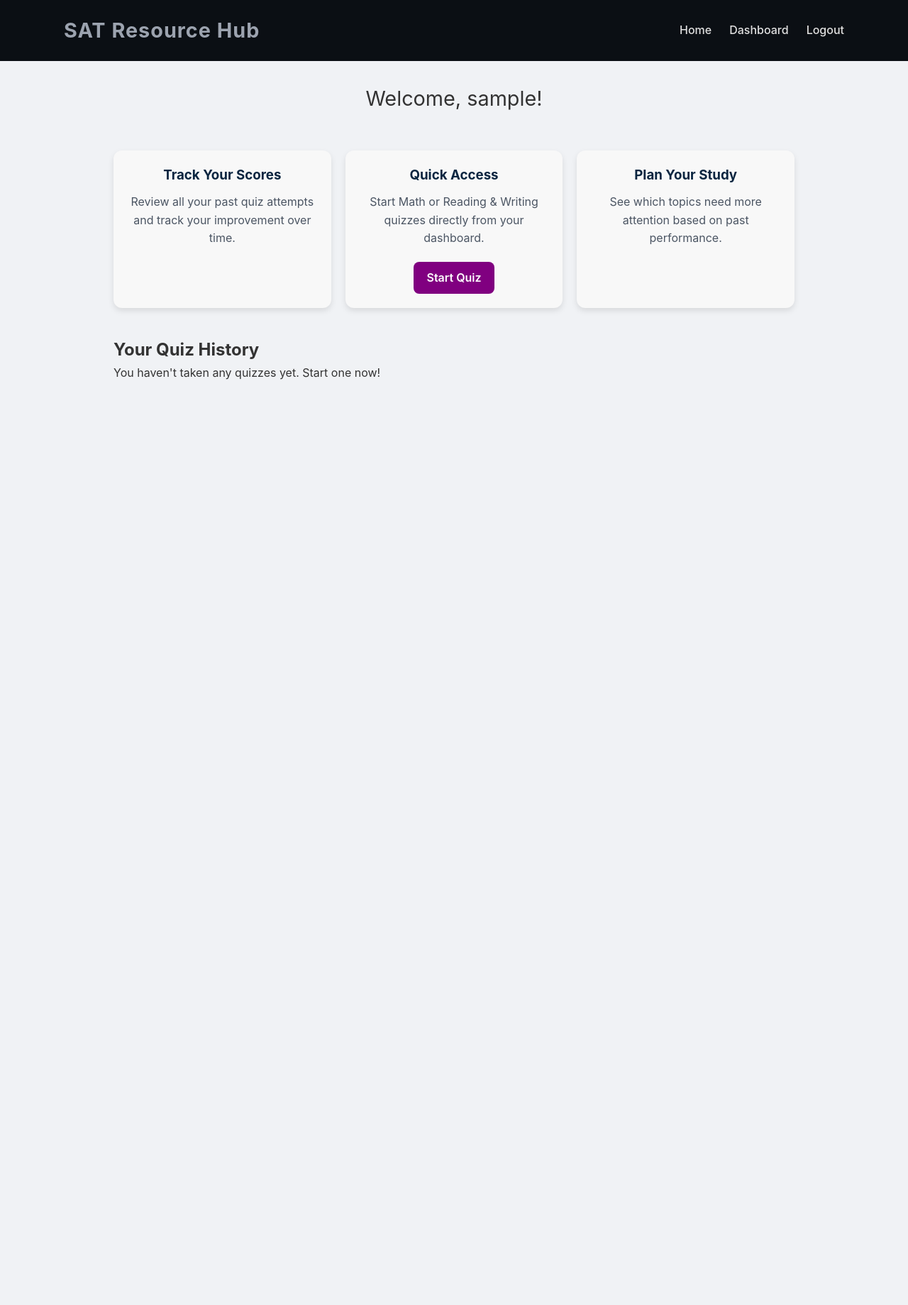
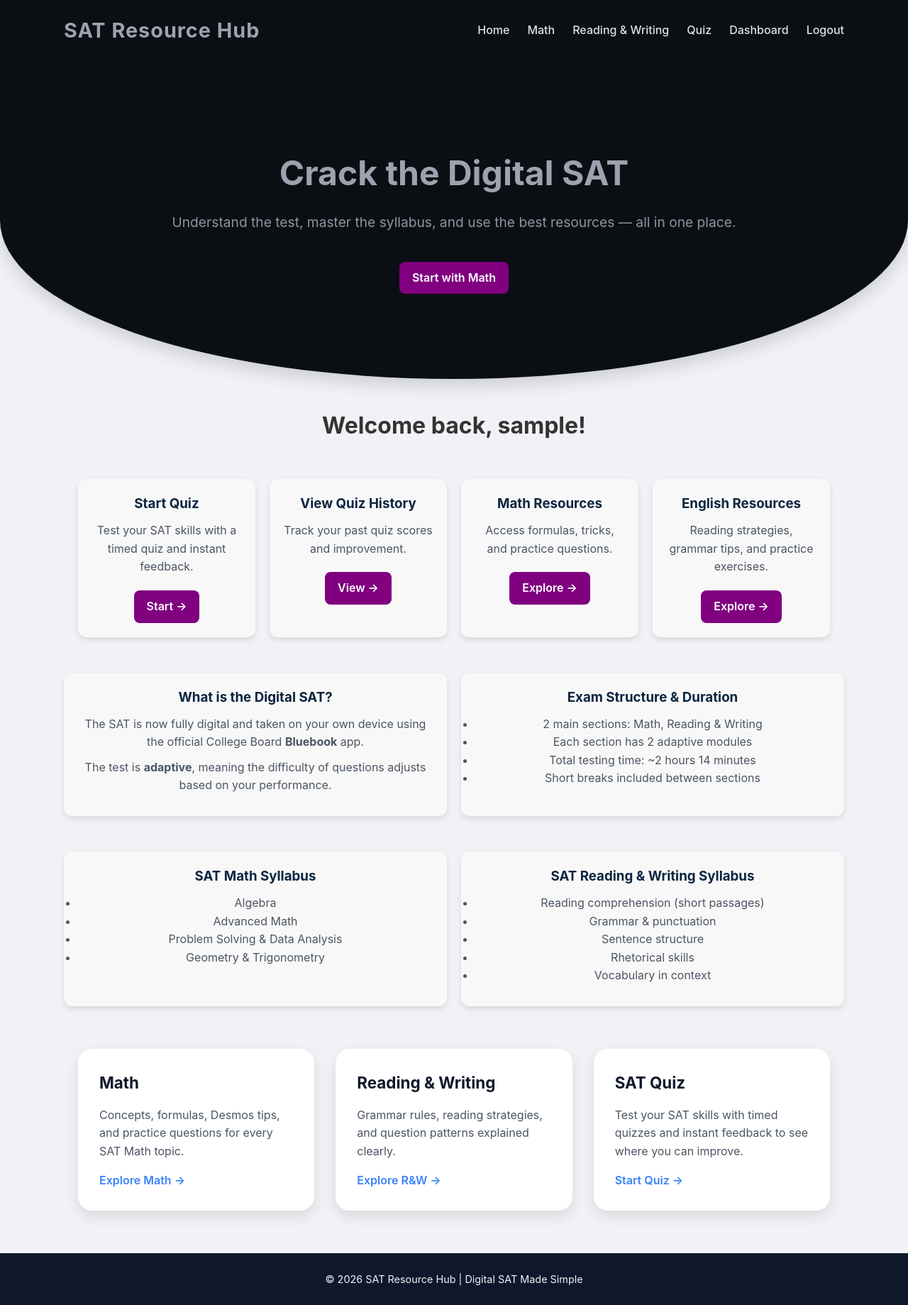
Before and after one commit to Naman-0000/Naman-0000.github.io, a Flask app: page /dashboard in a window 1280 px wide. Shown: the whole page at 71% size. Before the commit the page ends 535 px from the top, so only its background shows below. Run offline with Flask 3, Linux system fonts and the light colour scheme; the visitor is signed in with stand-in values (Sample User, id 1); some libraries are stand-ins or nearby versions.

Commit message:
Update dashboard.html

```diff
--- a/templates/dashboard.html
+++ b/templates/dashboard.html
@@ -3,16 +3,17 @@
 <head>
   <meta charset="UTF-8">
   <meta name="viewport" content="width=device-width, initial-scale=1.0">
-  <title>Dashboard - SAT Resource Hub</title>
+  <title>SAT Resource Hub</title>
   <link rel="stylesheet" href="{{ url_for('static', filename='style.css') }}">
   <style>
-    .dashboard-container {
-      max-width: 1000px;
-      margin: 30px auto;
+    /* Dashboard preview / floating cards */
+    .dashboard-preview {
+      max-width: 1100px;
+      margin: 40px auto;
       padding: 0 20px;
     }
-    .welcome {
-      font-size: 1.8rem;
+    .dashboard-preview h2 {
+      font-size: 2rem;
       margin-bottom: 20px;
       text-align: center;
     }
@@ -23,7 +24,7 @@
       margin-bottom: 40px;
     }
     .card {
-      flex: 1 1 calc(33% - 20px);
+      flex: 1 1 calc(25% - 20px);
       background-color: #f8f8f8;
       padding: 20px;
       border-radius: 12px;
@@ -42,20 +43,6 @@
       border-radius: 8px;
       margin-top: 10px;
     }
-    table {
-      width: 100%;
-      border-collapse: collapse;
-      margin-top: 20px;
-    }
-    th, td {
-      border: 1px solid #ddd;
-      padding: 12px;
-      text-align: center;
-    }
-    th {
-      background-color: #800080;
-      color: white;
-    }
   </style>
 </head>
 <body>
@@ -65,56 +52,140 @@
     <nav>
       <h1>SAT Resource Hub</h1>
       <ul>
-        <li><a href="{{ url_for('home') }}">Home</a></li>
-        <li><a href="{{ url_for('dashboard') }}" class="active">Dashboard</a></li>
-        <li><a href="{{ url_for('logout') }}">Logout</a></li>
+        <li><a href="{{ url_for('home') }}" class="active">Home</a></li>
+        <li><a href="{{ url_for('math') }}">Math</a></li>
+        <li><a href="{{ url_for('english') }}">Reading & Writing</a></li>
+        <li><a href="{{ url_for('quiz') }}">Quiz</a></li>
+        {% if session.username %}
+          <li><a href="{{ url_for('dashboard') }}">Dashboard</a></li>
+          <li><a href="{{ url_for('logout') }}">Logout</a></li>
+        {% else %}
+          <li><a href="{{ url_for('login') }}">Login</a></li>
+          <li><a href="{{ url_for('register') }}">Register</a></li>
+        {% endif %}
       </ul>
     </nav>
   </header>
 
-  <div class="dashboard-container">
-    <div class="welcome">
-      Welcome, {{ session['username'] }}!
+  <!-- HERO -->
+  <section class="hero">
+    <h2>Crack the Digital SAT</h2>
+    <p>Understand the test, master the syllabus, and use the best resources — all in one place.</p>
+    <a href="{{ url_for('math') }}" class="btn">Start with Math</a>
+  </section>
+
+  <!-- Dashboard Preview for Logged-in Users -->
+  {% if session.username %}
+  <section class="dashboard-preview">
+    <h2>Welcome back, {{ session.username }}!</h2>
+    <div class="cards-section">
+      <div class="card">
+        <h3>Start Quiz</h3>
+        <p>Test your SAT skills with a timed quiz and instant feedback.</p>
+        <a href="{{ url_for('quiz_options') }}" class="btn">Start →</a>
+      </div>
+      <div class="card">
+        <h3>View Quiz History</h3>
+        <p>Track your past quiz scores and improvement.</p>
+        <a href="{{ url_for('dashboard') }}" class="btn">View →</a>
+      </div>
+      <div class="card">
+        <h3>Math Resources</h3>
+        <p>Access formulas, tricks, and practice questions.</p>
+        <a href="{{ url_for('math') }}" class="btn">Explore →</a>
+      </div>
+      <div class="card">
+        <h3>English Resources</h3>
+        <p>Reading strategies, grammar tips, and practice exercises.</p>
+        <a href="{{ url_for('english') }}" class="btn">Explore →</a>
+      </div>
+    </div>
+  </section>
+  {% endif %}
+
+  <!-- DIGITAL SAT INFO -->
+  <section class="cards-section">
+    <div class="card">
+      <h3>What is the Digital SAT?</h3>
+      <p>
+        The SAT is now fully digital and taken on your own device using the
+        official College Board <strong>Bluebook</strong> app.
+      </p>
+      <p>
+        The test is <strong>adaptive</strong>, meaning the difficulty of questions
+        adjusts based on your performance.
+      </p>
     </div>
 
-    <!-- Floating Cards / Advantages -->
-    <div class="cards-section">
-      <div class="card">
-        <h3>Track Your Scores</h3>
-        <p>Review all your past quiz attempts and track your improvement over time.</p>
-      </div>
-      <div class="card">
-        <h3>Quick Access</h3>
-        <p>Start Math or Reading & Writing quizzes directly from your dashboard.</p>
-        <a href="{{ url_for('quiz_options') }}" class="btn">Start Quiz</a>
-      </div>
-      <div class="card">
-        <h3>Plan Your Study</h3>
-        <p>See which topics need more attention based on past performance.</p>
-      </div>
+    <div class="card">
+      <h3>Exam Structure & Duration</h3>
+      <ul>
+        <li>2 main sections: Math, Reading & Writing</li>
+        <li>Each section has 2 adaptive modules</li>
+        <li>Total testing time: ~2 hours 14 minutes</li>
+        <li>Short breaks included between sections</li>
+      </ul>
+    </div>
+  </section>
+
+  <!-- SYLLABUS -->
+  <section class="cards-section">
+    <div class="card">
+      <h3>SAT Math Syllabus</h3>
+      <ul>
+        <li>Algebra</li>
+        <li>Advanced Math</li>
+        <li>Problem Solving & Data Analysis</li>
+        <li>Geometry & Trigonometry</li>
+      </ul>
     </div>
 
-    <!-- Quiz History Table -->
-    <h2>Your Quiz History</h2>
-    {% if quiz_results %}
-      <table>
-        <tr>
-          <th>Date</th>
-          <th>Subject</th>
-          <th>Score</th>
-        </tr>
-        {% for quiz in quiz_results %}
-        <tr>
-          <td>{{ quiz.timestamp.strftime("%Y-%m-%d %H:%M") }}</td>
-          <td>{{ quiz.subject }}</td>
-          <td>{{ quiz.score }} / {{ quiz.total_questions }}</td>
-        </tr>
-        {% endfor %}
-      </table>
-    {% else %}
-      <p>You haven't taken any quizzes yet. Start one now!</p>
-    {% endif %}
-  </div>
+    <div class="card">
+      <h3>SAT Reading & Writing Syllabus</h3>
+      <ul>
+        <li>Reading comprehension (short passages)</li>
+        <li>Grammar & punctuation</li>
+        <li>Sentence structure</li>
+        <li>Rhetorical skills</li>
+        <li>Vocabulary in context</li>
+      </ul>
+    </div>
+  </section>
+
+  <!-- FEATURE REDIRECTS -->
+  <section class="features">
+    <div class="feature">
+      <h3>Math</h3>
+      <p>
+        Concepts, formulas, Desmos tips, and practice questions
+        for every SAT Math topic.
+      </p>
+      <a href="{{ url_for('math') }}">Explore Math →</a>
+    </div>
+
+    <div class="feature">
+      <h3>Reading & Writing</h3>
+      <p>
+        Grammar rules, reading strategies, and question patterns
+        explained clearly.
+      </p>
+      <a href="{{ url_for('english') }}">Explore R&W →</a>
+    </div>
+
+    <div class="feature">
+      <h3>SAT Quiz</h3>
+      <p>
+        Test your SAT skills with timed quizzes and instant feedback to see
+        where you can improve.
+      </p>
+      <a href="{{ url_for('quiz') }}">Start Quiz →</a>
+    </div>
+  </section>
+
+  <!-- FOOTER -->
+  <footer>
+    © 2026 SAT Resource Hub | Digital SAT Made Simple
+  </footer>
 
 </body>
 </html>
```
